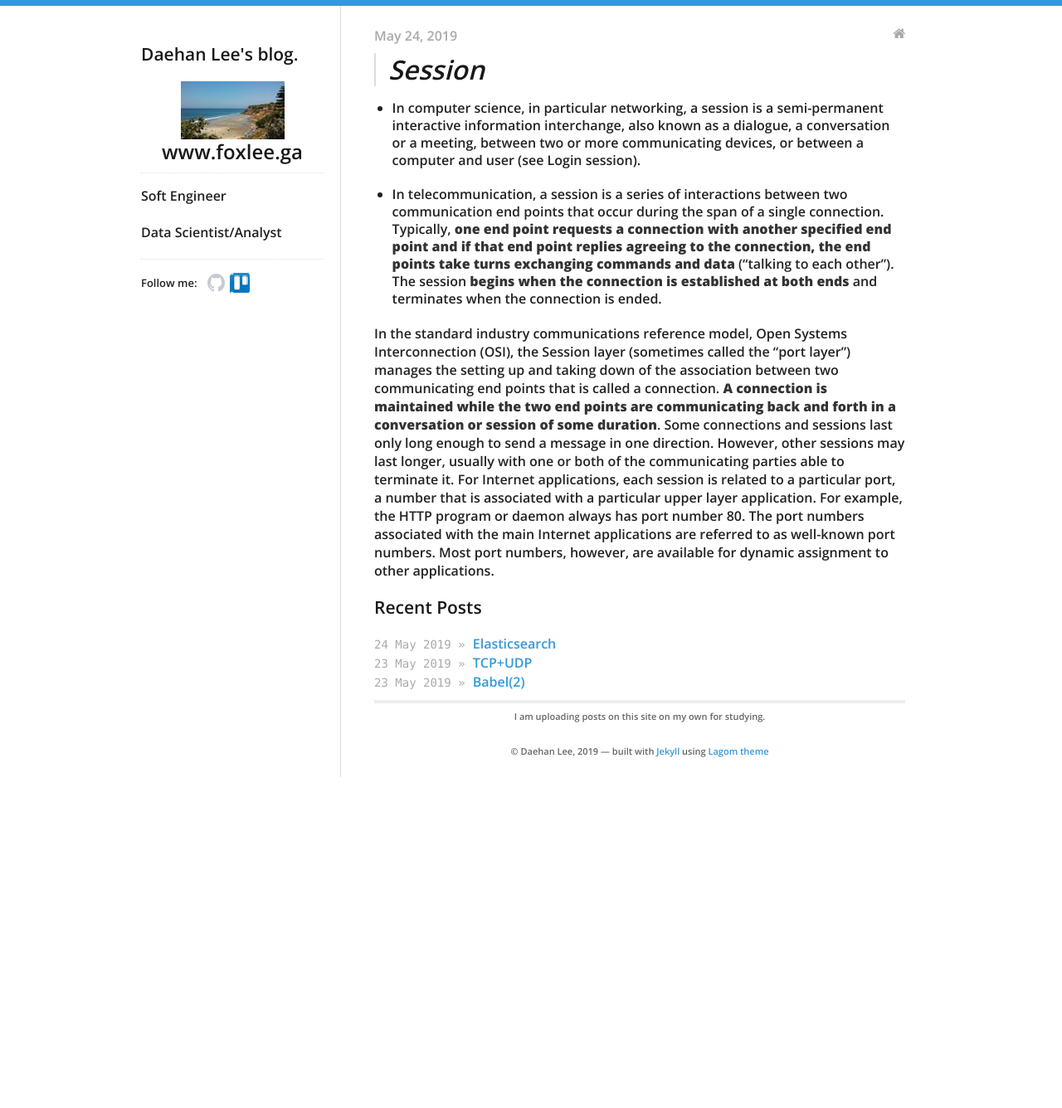
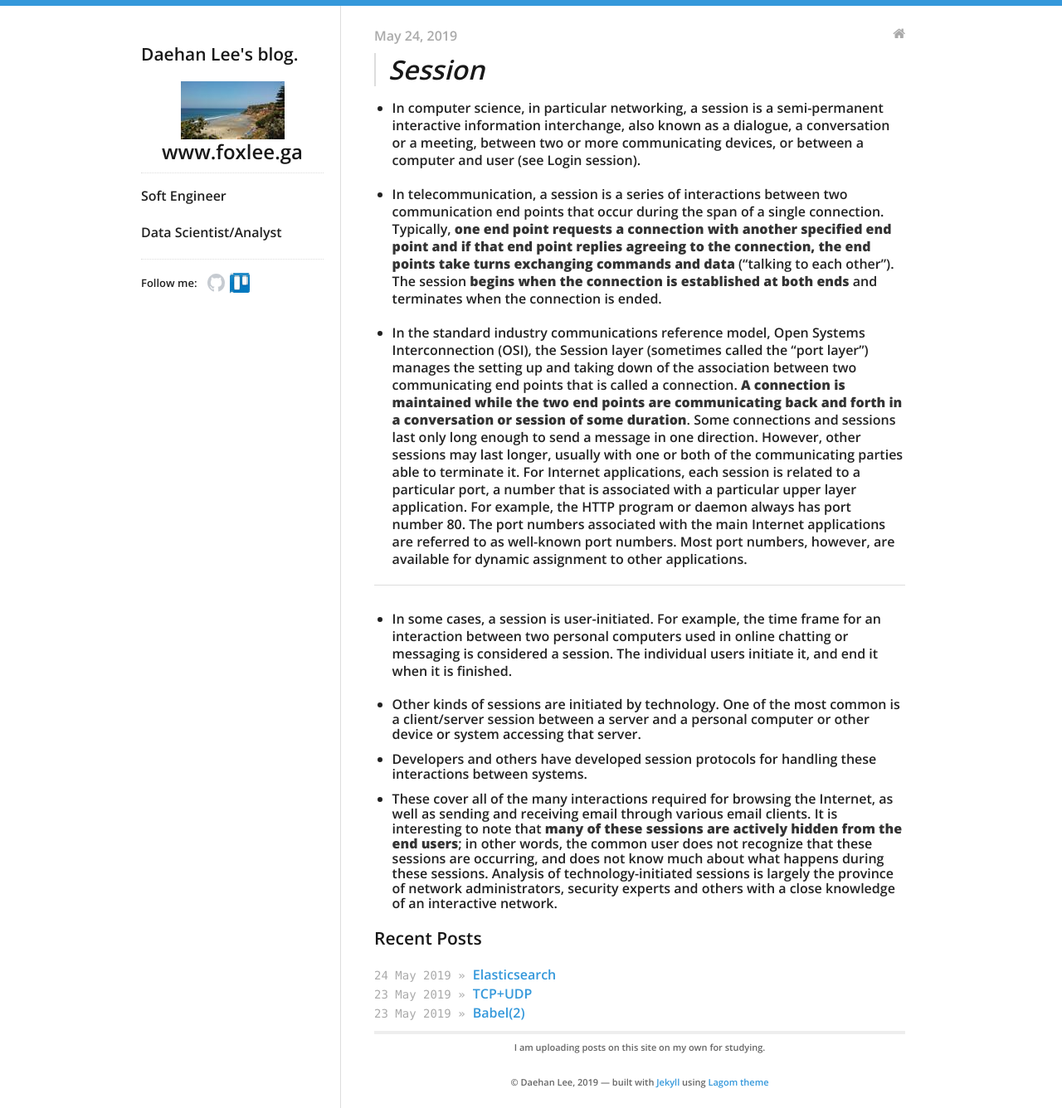
Before and after one commit to daehan0226/Study, a Jekyll site: the page built from _posts/2019-05-24-Session.md, in a window 1280 px wide. Shown: the whole page at 83% size. Built offline with Jekyll 4.4.1, drawn with Linux system fonts in a browser that asks for light colours; before the commit the page ends 937 px from its top, so only the background shows below that.

Commit message:
Update 2019-05-24-Session.md

```diff
--- a/_posts/2019-05-24-Session.md
+++ b/_posts/2019-05-24-Session.md
@@ -14,4 +14,11 @@ categories:
 
 * In telecommunication, a session is a series of interactions between two communication end points that occur during the span of a single connection. Typically, **one end point requests a connection with another specified end point and if that end point replies agreeing to the connection, the end points take turns exchanging commands and data** ("talking to each other"). The session **begins when the connection is established at both ends** and terminates when the connection is ended.
 
-In the standard industry communications reference model, Open Systems Interconnection (OSI), the Session layer (sometimes called the "port layer") manages the setting up and taking down of the association between two communicating end points that is called a connection. **A connection is maintained while the two end points are communicating back and forth in a conversation or session of some duration**. Some connections and sessions last only long enough to send a message in one direction. However, other sessions may last longer, usually with one or both of the communicating parties able to terminate it. For Internet applications, each session is related to a particular port, a number that is associated with a particular upper layer application. For example, the HTTP program or daemon always has port number 80. The port numbers associated with the main Internet applications are referred to as well-known port numbers. Most port numbers, however, are available for dynamic assignment to other applications.
+* In the standard industry communications reference model, Open Systems Interconnection (OSI), the Session layer (sometimes called the "port layer") manages the setting up and taking down of the association between two communicating end points that is called a connection. **A connection is maintained while the two end points are communicating back and forth in a conversation or session of some duration**. Some connections and sessions last only long enough to send a message in one direction. However, other sessions may last longer, usually with one or both of the communicating parties able to terminate it. For Internet applications, each session is related to a particular port, a number that is associated with a particular upper layer application. For example, the HTTP program or daemon always has port number 80. The port numbers associated with the main Internet applications are referred to as well-known port numbers. Most port numbers, however, are available for dynamic assignment to other applications.
+
+- - -
+* In some cases, a session is user-initiated. For example, the time frame for an interaction between two personal computers used in online chatting or messaging is considered a session. The individual users initiate it, and end it when it is finished.
+
+* Other kinds of sessions are initiated by technology. One of the most common is a client/server session between a server and a personal computer or other device or system accessing that server.
+* Developers and others have developed session protocols for handling these interactions between systems.
+* These cover all of the many interactions required for browsing the Internet, as well as sending and receiving email through various email clients. It is interesting to note that **many of these sessions are actively hidden from the end users**; in other words, the common user does not recognize that these sessions are occurring, and does not know much about what happens during these sessions. Analysis of technology-initiated sessions is largely the province of network administrators, security experts and others with a close knowledge of an interactive network.
```
